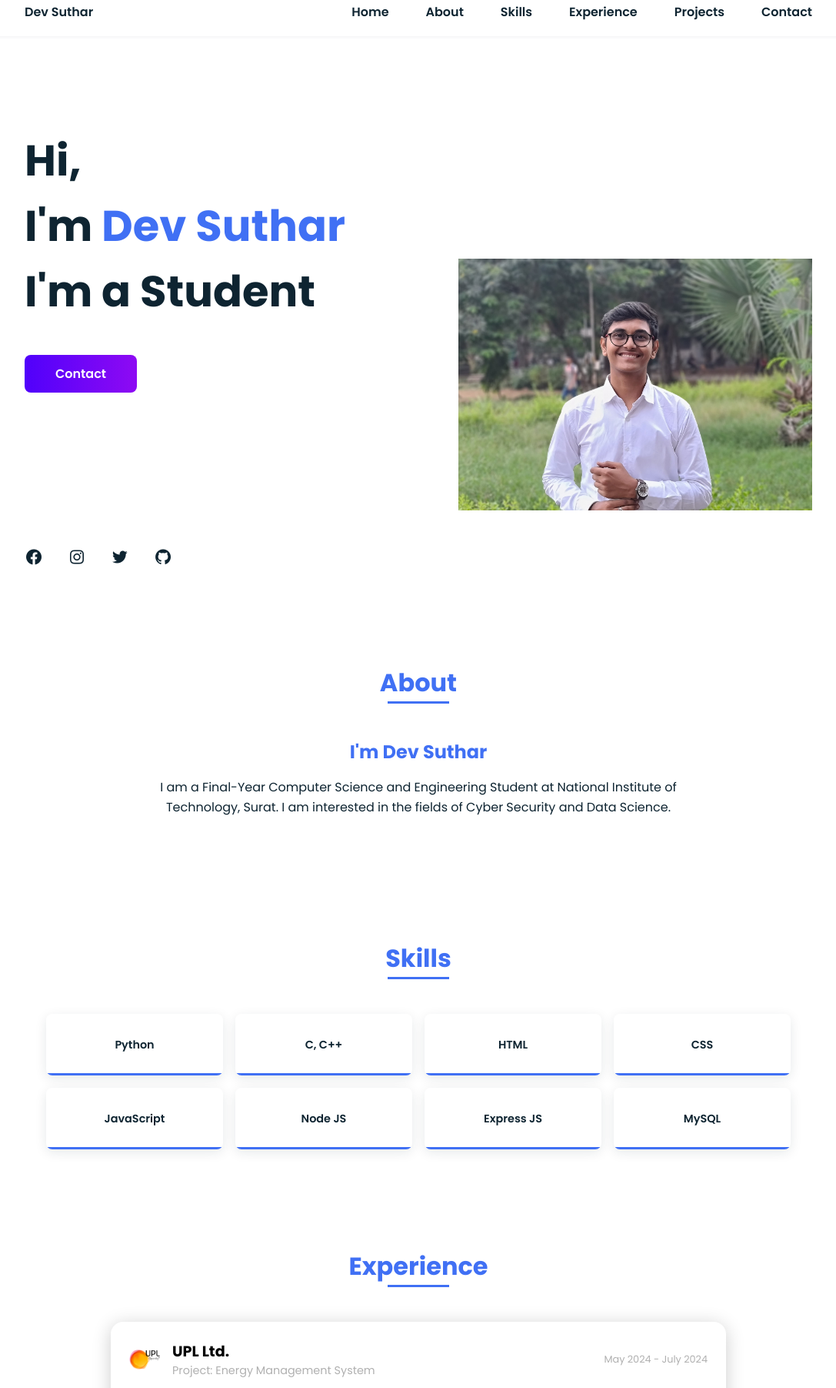
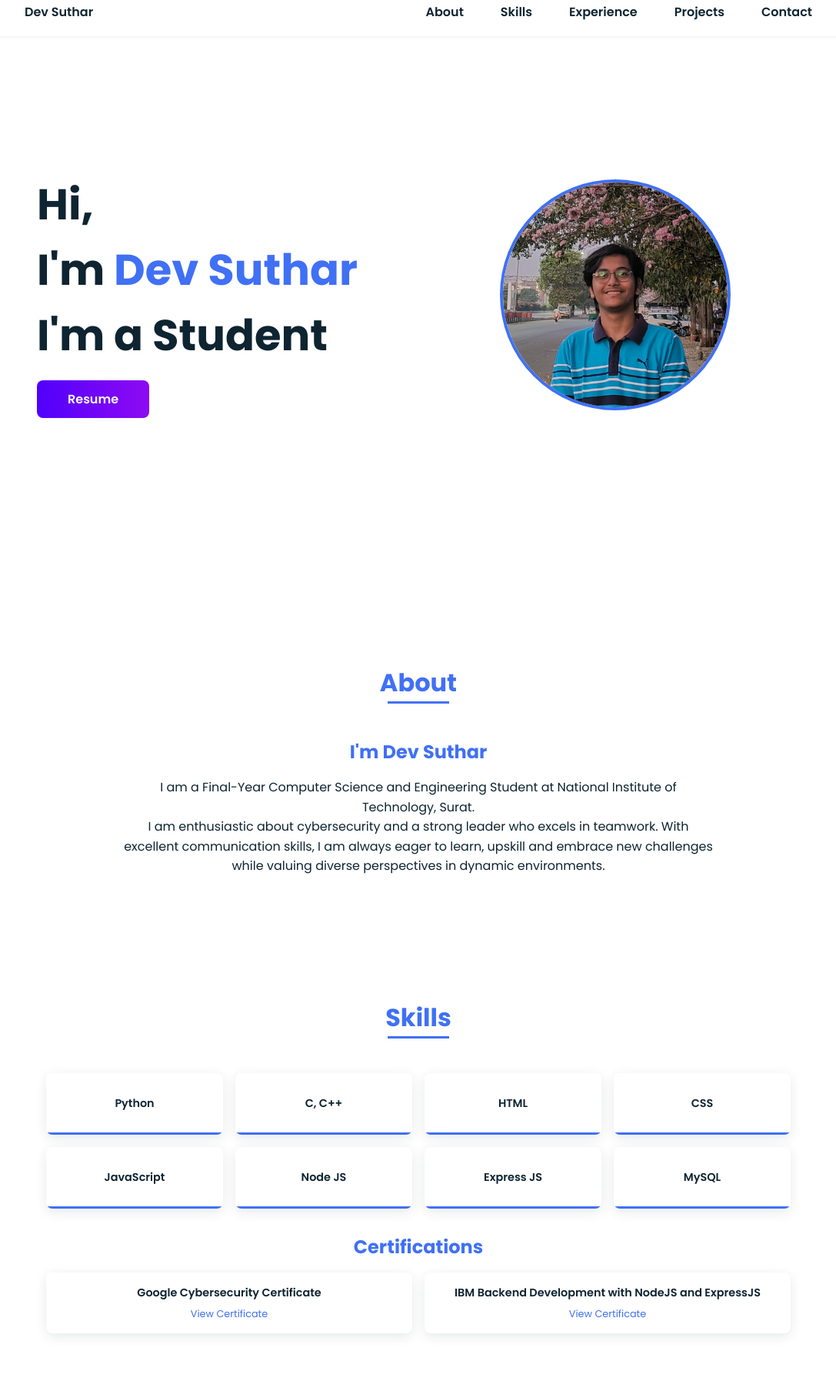
Before and after one commit to Suthar-Dev/Portfolio, a plain HTML site: page index.html in a window 1280 px wide. Shown: the part 17-1820 px from the top of the page at 77% size, without its empty margins (96-1183 px from the left). Drawn offline with nearby package versions, Linux system fonts and the light colour scheme.

Commit message:
Updated sections

```diff
--- a/index.html
+++ b/index.html
@@ -23,9 +23,6 @@
         <div class="nav_menu" id="nav_menu">
           <ul class="nav_list">
             <li class="nav_items">
-              <a href="#home" class="nav_link active">Home</a>
-            </li>
-            <li class="nav_items">
               <a href="#about" class="nav_link active">About</a>
             </li>
             <li class="nav_items">
@@ -50,45 +47,22 @@
     </header>
 
     <main class="main">
+
       <!-- HOME SECTION -->
       <section class="home bd_grid" id="home">
+        <div class="home_content">
           <div class="home_data" data-aos="fade-down">
             <h1 class="home_title">
-            Hi, <br />I'm <span class="home_title-color">Dev Suthar</span
-            ><br />I'm a Student
+              Hi, <br />I'm <span class="home_title-color">Dev Suthar</span><br />I'm a Student
             </h1>
-          <a href="#contact" class="button"> Contact</a>
-        </div>
-
-        <div class="home_social">
-          <a href="#" class="home_social-icon" data-aos="fade-down"
-            ><i class="bx bxl-facebook-circle"></i
-          ></a>
-          <a
-            href="#"
-            class="home_social-icon"
-            data-aos="fade-down"
-            data-aos-delay="250"
-            ><i class="bx bxl-instagram"></i
-          ></a>
-          <a
-            href="#"
-            class="home_social-icon"
-            data-aos="fade-down"
-            data-aos-delay="300"
-            ><i class="bx bxl-twitter"></i
-          ></a>
-          <a
-            href="#"
-            class="home_social-icon"
-            data-aos="fade-down"
-            data-aos-delay="350"
-            ><i class="bx bxl-github"></i
-          ></a>
+            <a href="https://drive.google.com/file/d/1ST9T_eaX6QFxbaOM5oFZSuli4E5bt-3F/view?usp=sharing" target="_blank" class="button">Resume</a>
           </div>
 
           <div class="home_img" data-aos="fade-down" data-aos-delay="500">
-          <img src="img/myphoto.jpeg" alt="My photo" style="width: 100%; height: auto; max-width: 1144px; max-height: 637px;">
+            <div class="img_container">
+              <img src="img/myphoto2.jpeg" alt="My photo">
+            </div>
+          </div>
         </div>
       </section>
 
@@ -102,17 +76,21 @@
             <p class="about_text">
               I am a Final-Year Computer Science and Engineering Student
               at National Institute of Technology, Surat.
-              I am interested in the fields of Cyber Security and Data Science.
+              <br/>
+              I am enthusiastic about cybersecurity and a strong leader who excels in teamwork.
+              With excellent communication skills, I am always eager to learn, upskill and
+              embrace new challenges while valuing diverse perspectives in dynamic environments.
             </p>
           </div>
         </div>
       </section>
 
-      <!-- SKILLS SECTION -->
     <section class="skills section" id="skills">
       <h2 class="section-title" data-aos="fade-down">Skills</h2>
 
       <div class="skills_container">
+
+        <div class="skills_subsection">
           <div class="skills_grid">
 
             <div class="skills_item" data-aos="fade-up">
@@ -140,24 +118,40 @@
               <div class="skill_bar"></div>
             </div>
 
-            <div class="skills_item" data-aos="fade-up" data-aos-delay="200">
+            <div class="skills_item" data-aos="fade-up" data-aos-delay="100">
               <span class="skill_name">Node JS</span>
               <div class="skill_bar"></div>
             </div>
 
-            <div class="skills_item" data-aos="fade-up" data-aos-delay="200">
+            <div class="skills_item" data-aos="fade-up" data-aos-delay="100">
               <span class="skill_name">Express JS</span>
               <div class="skill_bar"></div>
             </div>
 
-            <div class="skills_item" data-aos="fade-up" data-aos-delay="300">
+            <div class="skills_item" data-aos="fade-up" data-aos-delay="100">
               <span class="skill_name">MySQL</span>
               <div class="skill_bar"></div>
             </div>
 
           </div>
         </div>
+
+        <div class="skills_subsection">
+          <h3 class="subsection-title">Certifications</h3>
+          <div class="skills_grid">
+            <div class="skills_item certification_item" data-aos="fade-up">
+              <span class="skill_name">Google Cybersecurity Certificate</span>
+              <a href="https://drive.google.com/file/d/1V58z7vKykgOjeZY1wWIL5cQs7DgQQ15V/view?usp=sharing" class="certification_link">View Certificate</a>
+            </div>
+            <div class="skills_item certification_item" data-aos="fade-up" data-aos-delay="100">
+              <span class="skill_name">IBM Backend Development with NodeJS and ExpressJS</span>
+              <a href="https://drive.google.com/file/d/1KnM1Ap4uROnyA5LXV3DnvI4h1kgstwZc/view?usp=sharing" class="certification_link">View Certificate</a>
+            </div>
+          </div>
+        </div>
+      </div>
     </section>
+
 
       <!-- EXPERIENCE SECTION -->
 
@@ -204,7 +198,7 @@
               <div class="work_content">
                 <div class="work_header">
                   <div class="work_icon">
-                    <img src="img/upl.png">
+                    <img src="img/nexus.jpeg">
                   </div>
                   <div class="work_info">
                     <h3>Nexus</h3>
@@ -215,10 +209,13 @@
                 <p class="work_description">
                   <ul class="work_description">
                     <li>
-                      Played a role in founding the club and hosting the first event.
+                      Played a pivotal role in establishing the club, that focused on upskilling and representing the CSE department.
                     </li>
                     <li>
-                      Hosted and Managed a competition called BlackBox during Mindbend event in SVNIT
+                      Successfully hosted and managed the "Blackbox" event in collaboration with Mindbend
+                    </li>
+                    <li>
+                      Actively contributed to various events, enhancing teamwork abilities and fostering a supportive learning environment for peers.
                     </li>
                   </ul>
                 </p>
@@ -233,7 +230,7 @@
                 <div class="work_content">
                   <div class="work_header">
                     <div class="work_icon">
-                      <img src="img/upl.png">
+                      <img src="img/mindbend.jpg">
                     </div>
                     <div class="work_info">
                       <h3>Mindbend</h3>
@@ -244,12 +241,18 @@
                   <p class="work_description">
                     <ul class="work_description">
                       <li>
-                        Played a role in founding the club and hosting the first event.
+                        Headed the sponsorship committee, cultivating relationships with companies and institutions to secure essential support.
+                      </li>
+                      <li>
+                        Engaged effectively with sponsors, enhancing collaboration and fostering partnerships to ensure the event's success.
+                      </li>
+                      <li>
+                        Facilitated effective communication between sponsors and the event team, ensuring alignment on goals and expectations throughout the planning process.
                       </li>
                     </ul>
                   </p>
                   <div class="work_footer">
-                    <p>Club</p>
+                    <p>Volunteer</p>
                   </div>
                 </div>
               </div>
--- a/styles.css
+++ b/styles.css
@@ -186,50 +186,6 @@ img {
   right: 0;
 }
 
-.home {
-  height: calc(100vh - 3rem);
-  row-gap: 1rem;
-}
-
-.home_data {
-  align-self: center;
-}
-
-.home_title {
-  font-size: var(--big-font-size);
-  margin-bottom: var(--mb-5);
-}
-
-.home_title-color {
-  color: var(--first-color);
-}
-
-.home_social {
-  display: flex;
-  flex-direction: column;
-}
-
-.home_social-icon {
-  width: max-content;
-  margin-bottom: var(--mb-2);
-  font-size: 1.5rem;
-  color: var(--second-color);
-}
-
-.home_social-icon:hover {
-  color: var(--first-color);
-}
-
-.home_img {
-  position: absolute;
-  right: 0;
-  bottom: 0;
-  width: 300px;
-}
-
-.home_img svg {
-  width: 100%;
-}
 
 /* BUTTONS */
 .button {
@@ -244,6 +200,7 @@ img {
 .button:hover {
   box-shadow: 0 10px 36px rgba(0, 0, 0, 0.15);
 }
+
 
 .section {
   padding-top: 3rem;
@@ -271,6 +228,64 @@ img {
   background-color: var(--first-color);
 }
 
+
+/* HOME */
+.home {
+  height: calc(100vh - 3rem);
+  display: flex;
+  align-items: center;
+  padding: 0 1rem;
+}
+
+.home_content {
+  display: flex;
+  justify-content: space-between;
+  align-items: center;
+  width: 100%;
+  max-width: 1200px;
+  margin: 0 auto;
+}
+
+.home_data {
+  flex: 1;
+  padding-right: 2rem;
+}
+
+.home_title {
+  font-size: var(--big-font-size);
+  margin-bottom: var(--mb-2);
+}
+
+.home_title-color {
+  color: var(--first-color);
+}
+
+.home_description {
+  margin-bottom: var(--mb-4);
+}
+
+.home_img {
+  flex: 1;
+  display: flex;
+  justify-content: center;
+  align-items: center;
+}
+
+.img_container {
+  width: 300px;
+  height: 300px;
+  border-radius: 50%;
+  overflow: hidden;
+  border: 4px solid var(--first-color);
+}
+
+.home_img img {
+  width: 100%;
+  height: 100%;
+  object-fit: cover;
+}
+
+
 /* ABOUT SECTION */
 .about_container {
   max-width: 800px;
@@ -294,6 +309,7 @@ img {
 }
 
 /* SKILLS */
+/*
 .skills_container {
   max-width: 1000px;
   margin: 0 auto;
@@ -353,6 +369,100 @@ img {
     font-size: 0.8rem;
   }
 }
+*/
+
+/* SKILLS */
+.skills_container {
+  max-width: 1000px;
+  margin: 0 auto;
+  padding: 0 1rem;
+}
+
+.skills_subsection {
+  margin-bottom: 2rem;
+}
+
+.subsection-title {
+  font-size: 1.5rem;
+  color: var(--first-color);
+  margin-bottom: 1rem;
+  text-align: center;
+}
+
+.skills_grid {
+  display: grid;
+  grid-template-columns: repeat(auto-fit, minmax(200px, 1fr));
+  gap: 1rem;
+}
+
+.skills_item {
+  background-color: var(--white-color);
+  border-radius: 0.5rem;
+  padding: 1rem;
+  text-align: center;
+  box-shadow: 0 4px 15px rgba(14, 36, 49, 0.1);
+  position: relative;
+  overflow: hidden;
+  height: 80px;
+  display: flex;
+  flex-direction: column;
+  align-items: center;
+  justify-content: center;
+  transition: transform 0.3s ease, box-shadow 0.3s ease;
+}
+
+.skills_item:hover {
+  box-shadow: 0 6px 20px rgba(14, 36, 49, 0.2);
+}
+
+.skill_name {
+  font-size: 0.9rem;
+  font-weight: var(--font-semi);
+  color: var(--text-color);
+}
+
+.skill_bar {
+  position: absolute;
+  left: 0;
+  bottom: 0;
+  height: 3px;
+  background-color: var(--first-color);
+  width: 100%;
+}
+
+.certification_item {
+  height: auto;
+}
+
+.certification_link {
+  font-size: 0.8rem;
+  color: var(--first-color);
+  text-decoration: none;
+  margin-top: 0.5rem;
+  transition: color 0.3s ease;
+}
+
+.certification_link:hover {
+  color: var(--second-color);
+}
+
+@media screen and (max-width: 768px) {
+  .skills_grid {
+    grid-template-columns: repeat(auto-fit, minmax(150px, 1fr));
+  }
+
+  .skills_item {
+    height: 70px;
+  }
+
+  .skill_name {
+    font-size: 0.8rem;
+  }
+
+  .certification_item {
+    height: auto;
+  }
+}
 
 /* EXPERIENCE */
 
@@ -410,6 +520,7 @@ img {
   width: 100%;
   height: 100%;
   object-fit: contain;
+  border-radius: 50%;
 }
 
 .work_info {
@@ -563,7 +674,6 @@ img {
   }
 }
 
-
 /* Footer */
 .footer {
   background-color: var(--second-color);
@@ -603,6 +713,22 @@ img {
 
 /* Responsive design */
 @media screen and (max-width: 768px) {
+
+  .home_content {
+    flex-direction: column;
+    text-align: center;
+  }
+
+  .home_data {
+    padding-right: 0;
+    margin-bottom: 2rem;
+  }
+
+  .img_container {
+    width: 250px;
+    height: 250px;
+  }
+
   .footer {
     padding: 1.5rem 1rem;
   }
@@ -685,7 +811,7 @@ img {
     bottom: 15%;
   }
 
-  .home_img svg {
+  .home_img img {
     width: 100%;
   }
 
@@ -701,7 +827,6 @@ img {
     grid-template-rows: repeat(2, 1fr);
     column-gap: 2rem;
   }
-
 }
 
 @media screen and (min-width: 1024px) {
```
Also changed, not shown: img/mindbend.jpg (added), img/myphoto2.jpeg (added), img/myphoto3.jpeg (added), img/nexus.jpeg (added). Lines whose indentation alone changed are shown as unchanged.
